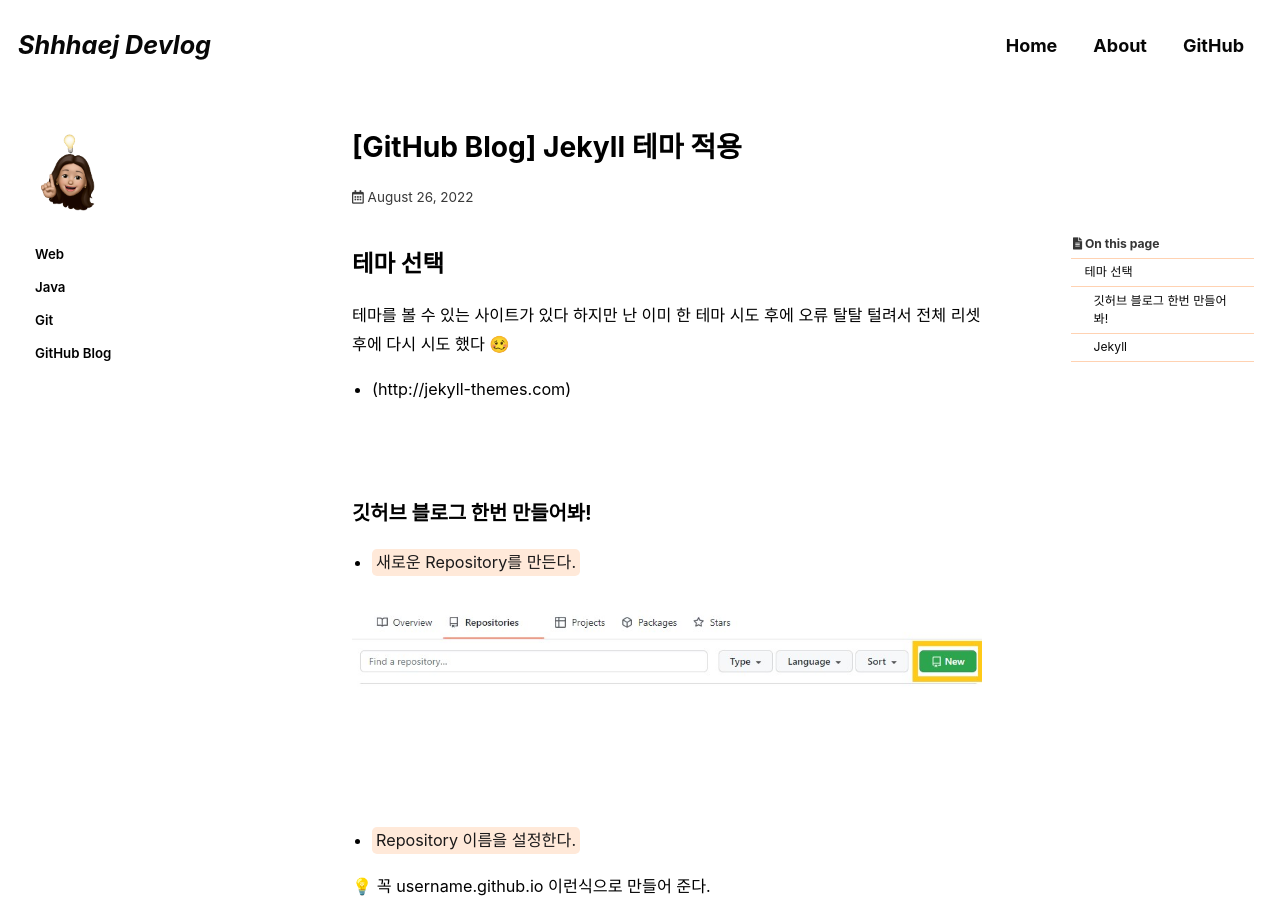
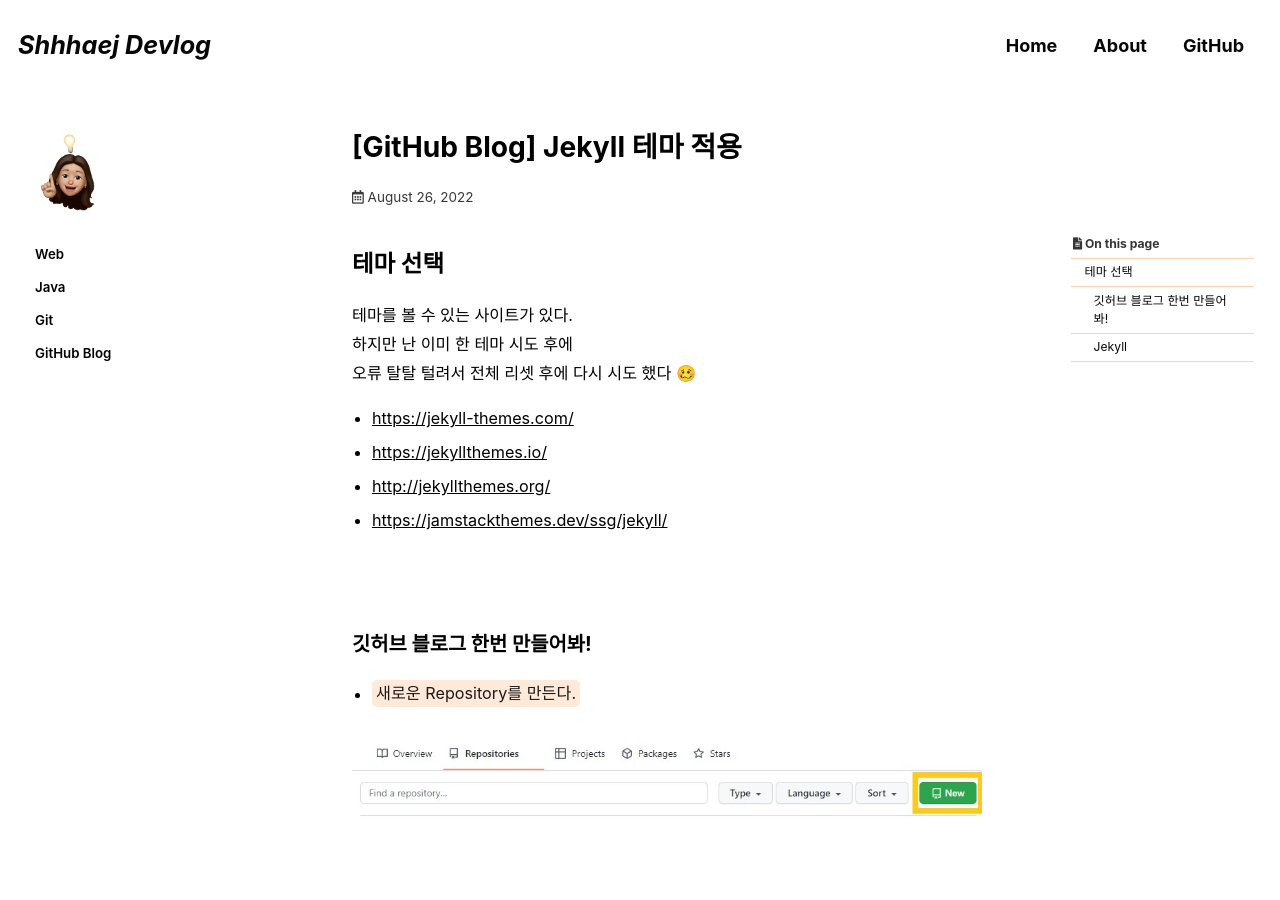
Before and after one commit to shhhaej/shhhaej.github.io, a Jekyll site: the page built from _posts/2021-08-26-github-blog.md, in a window 1280 px wide and 900 px high. Built offline with Jekyll 4.4.1, drawn with Linux system fonts in a browser that asks for light colours; cached includes are drawn as plain includes; some web fonts are replaced; comment, search, counter and statistics services are not loaded.

Commit message:
recommit.

```diff
--- a/_posts/2021-08-26-github-blog.md
+++ b/_posts/2021-08-26-github-blog.md
@@ -22,11 +22,14 @@ last_modified_at: 2022-08-26
 
 ## 테마 선택
 
-테마를 볼 수 있는 사이트가 있다
-하지만 난 이미 한 테마 시도 후에
+테마를 볼 수 있는 사이트가 있다.<br>
+하지만 난 이미 한 테마 시도 후에<br>
 오류 탈탈 털려서 전체 리셋 후에 다시 시도 했다 🥴
 
-* (http://jekyll-themes.com)
+* <https://jekyll-themes.com/>
+* <https://jekyllthemes.io/>
+* <http://jekyllthemes.org/>
+* <https://jamstackthemes.dev/ssg/jekyll/>
 
 <br>
 <br>
```
